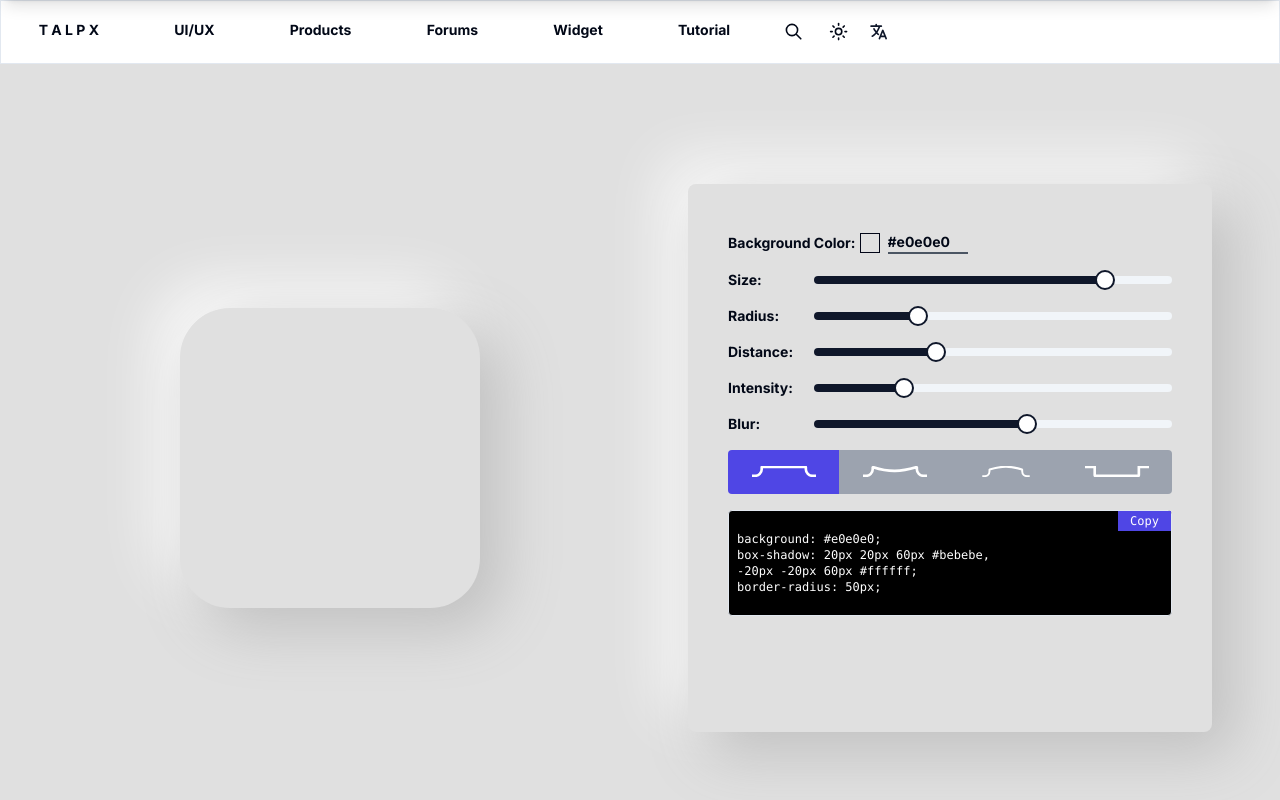
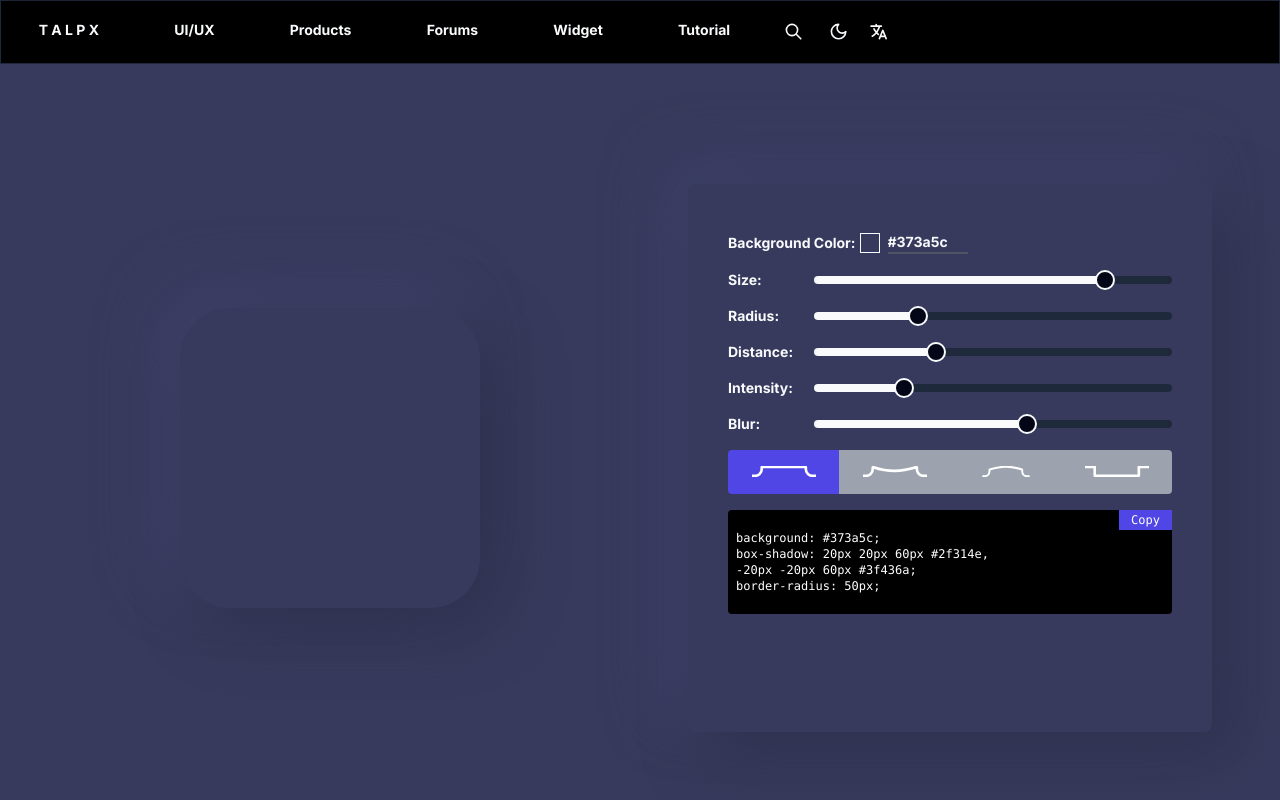
Before and after one commit to talpx0/talpx, a Next.js app: page /en/css/box-shadow/toolkit in a window 1280 px wide. Built offline with nearby package versions, Linux system fonts and the light colour scheme.

Commit message:
update the cs

```diff
--- a/app/[lng]/css/box-shadow/toolkit/page.tsx
+++ b/app/[lng]/css/box-shadow/toolkit/page.tsx
@@ -1,9 +1,15 @@
+'use client'
+import dynamic from "next/dynamic"
 import { BoxShadowTool } from "./toolkit"
+
+const DynamicComponent = dynamic(() =>
+  import('../toolkit/toolkit').then((mod) => mod.BoxShadowTool)
+)
 
 const Page =()=> {
     return (
         <section>
-            <BoxShadowTool />
+            <DynamicComponent />
         </section>
     )
 }
--- a/app/[lng]/css/box-shadow/toolkit/toolkit.tsx
+++ b/app/[lng]/css/box-shadow/toolkit/toolkit.tsx
@@ -2,10 +2,12 @@
 'use client'
 import { usePathname } from "next/navigation";
 import { LabeledSlider } from "../../background/labelSlider";
-import { ChangeEvent, Dispatch, ReactElement, useMemo, useReducer, useState } from "react";
-import { validateColor } from "@/app/[lng]/util/color";
+import { ChangeEvent, Dispatch, ReactElement, useEffect, useMemo, useReducer, useState,useLayoutEffect } from "react";
+import { isLightColor, validateColor } from "@/app/[lng]/util/color";
 import { css } from "@emotion/react";
 import { Concave, Convex, Flat, Pressed } from "@/components/svg/shadow";
+import { useTheme } from "next-themes";
+
 type ShapeProp = "Flat"|"Concave"|"Convex"|"Pressed"
 type PositionProp = 'top' | 'right' | 'bottom' | 'left';
 type SvgComponentProp = {
@@ -13,6 +15,8 @@ type SvgComponentProp = {
     name: ShapeProp
     component: ReactElement
 }
+
+
 
 const svgComponents:SvgComponentProp[] = [
     { id: 0, name: "Flat", component: <Flat /> },
@@ -67,7 +71,6 @@ export function colorLuminance(hex: string, lum: number = 0): string {
 }
 
 
-
 const determineRadius = (currentRadius:string, newSize:number, oldSize:number) => {
     if (currentRadius.includes('%')) return "50%";
 
@@ -89,6 +92,7 @@ type Action =
   | { type: 'SET_RADIUS'; payload: string}
   | { type: 'SET_BLUR'; payload: number}
   | { type: 'SET_BG_COLOR'; payload: string}
+  | { type: 'SET_THEME_STATE'; payload: ShadowState}
 
 const reducer = (state:ShadowState, action:Action) => {
     switch (action.type) {
@@ -136,6 +140,8 @@ const reducer = (state:ShadowState, action:Action) => {
             return {...state, blur: action.payload }
         case 'SET_BG_COLOR':
             return {...state, color: action.payload}
+        case 'SET_THEME_STATE':
+            return action.payload
         default:
             return state;
     }
@@ -213,11 +219,13 @@ const getBgImage =(color:string, shape:ShapeProp, degree:string):BgImageResult =
 export const BoxShadowTool =()=> {
     const pathname = usePathname()!;
     const lastIndex = pathname.lastIndexOf('#');
+    const {theme, setTheme } = useTheme()
+
     let defaultColor: string|undefined = pathname.slice(lastIndex);
     if (!/^#[0-9A-F]{6}$/i.test(defaultColor)) {
         defaultColor = undefined;
     }
-    const initialState: ShadowState = {
+    const lightState: ShadowState = {
         blur: 60,
         color: defaultColor || '#e0e0e0',
         size: 300,
@@ -228,7 +236,34 @@ export const BoxShadowTool =()=> {
         codeString: '',
         position: 'top' ,
     };
-    const [shadow, dispatch] = useReducer(reducer, initialState)
+
+    const darkState: ShadowState = {
+        blur: 60,
+        color: defaultColor || '#373a5c',
+        size: 300,
+        radius: "50px",
+        shape: "Flat",
+        distance: 20,
+        colorDifference: 0.15,
+        codeString: '',
+        position: 'top' ,
+    };
+    const [shadow, dispatch] = useReducer(reducer, theme === "light" ? lightState : darkState)
+    useEffect(()=>{
+        const initialTheme = theme === "light" ? lightState : darkState
+        dispatch(
+            {
+                type: "SET_THEME_STATE",
+                payload: initialTheme
+            }
+        )
+    // eslint-disable-next-line react-hooks/exhaustive-deps
+    },[theme])
+
+    useEffect(()=>{
+        isLightColor(shadow.color) ? setTheme("light"): setTheme("dark")
+    },[shadow.color, setTheme])
+
     const { darkColor, lightColor } = useMemo(() => {
         return {
             darkColor: colorLuminance(shadow.color, shadow.colorDifference * -1),
@@ -320,9 +355,6 @@ const BoxShadowBox =({
     const handleChangeColor = (event: ChangeEvent<HTMLInputElement>) => {
         const color = event.target.value
         setInput(color);
-        if (color === ''){
-            setInput("#FFFFFF")
-        }
         if (validateColor(color)){
             dispatch({
                 type: "SET_BG_COLOR",
@@ -436,3 +468,8 @@ const BoxShadowBox =({
         </section>
     )
 }
+
+
+function uselayoutEffect(arg0: () => void) {
+    throw new Error("Function not implemented.");
+}
--- a/app/[lng]/util/color.tsx
+++ b/app/[lng]/util/color.tsx
@@ -1,7 +1,29 @@
 export const validateColor = (color: string) => {
-    // This regular expression strictly checks for #RGB or #RRGGBB formats.
-    if (/^#([0-9A-F]{3})\b|^#([0-9A-F]{6})\b/i.test(color)) {
+    // This regular expression strictly checks for #RRGGBB format.
+    if (/^#([0-9A-F]{6})\b/i.test(color)) {
         return true;
     }
     return false;
 }
+
+export const isLightColor = (hexColor?: string): boolean => {
+    if (!hexColor || typeof hexColor !== "string" || !/^#[0-9a-fA-F]{6}$/.test(hexColor)) {
+        return false; // Return 'false' for any invalid or undefined input
+    }
+
+    // Convert hex string to RGB
+    let r = parseInt(hexColor.substring(1, 3), 16) / 255;
+    let g = parseInt(hexColor.substring(3, 5), 16) / 255;
+    let b = parseInt(hexColor.substring(5, 7), 16) / 255;
+
+    // Convert sRGB values to linear RGB values
+    r = (r <= 0.04045) ? r / 12.92 : Math.pow((r + 0.055) / 1.055, 2.4);
+    g = (g <= 0.04045) ? g / 12.92 : Math.pow((g + 0.055) / 1.055, 2.4);
+    b = (b <= 0.04045) ? b / 12.92 : Math.pow((b + 0.055) / 1.055, 2.4);
+
+    // Calculate relative luminance
+    const luminance = 0.2126 * r + 0.7152 * g + 0.0722 * b;
+
+    // Return true if the color is light, false if it's dark
+    return luminance > 0.5;
+}
```
